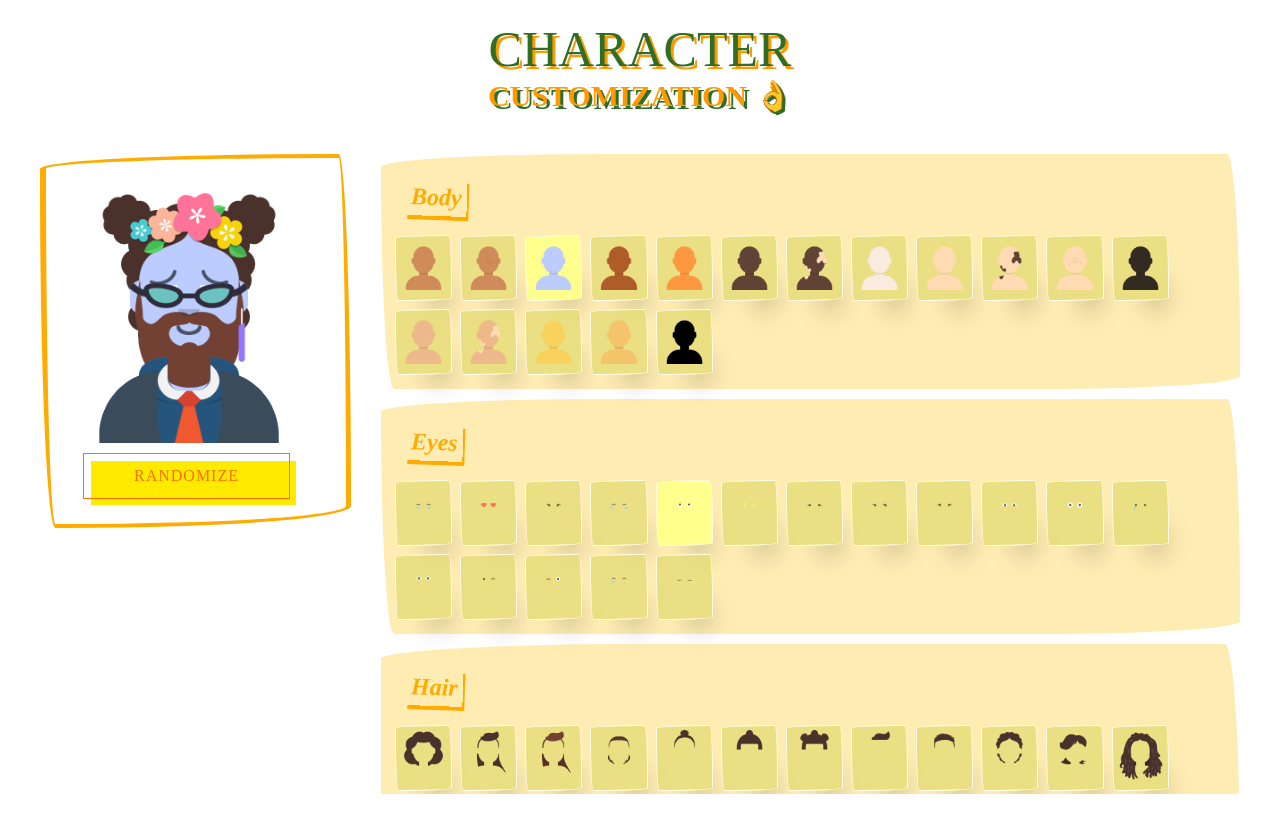
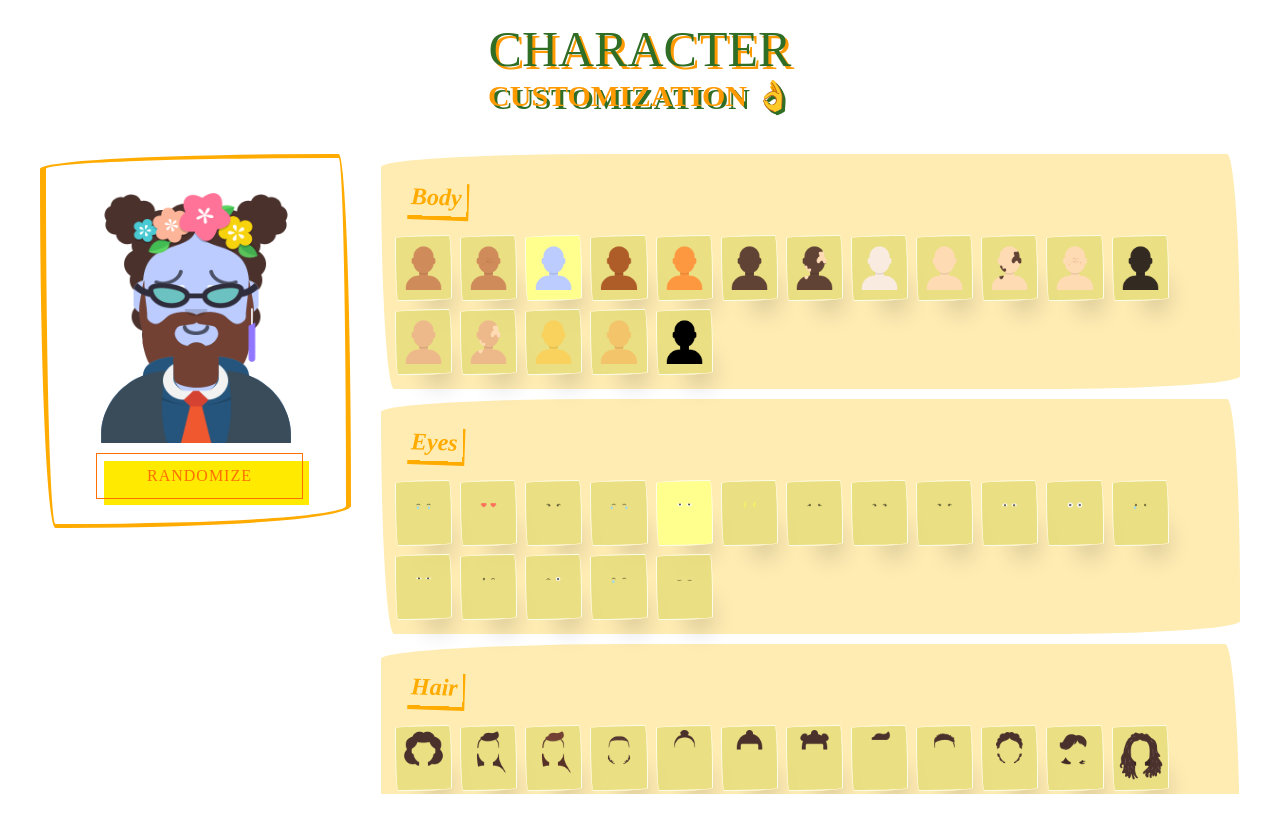
Before and after one commit to ttquyen/character-customization-app, a React (Create React App) app: page / in a window 1280 px wide. Built offline with nearby package versions, Linux system fonts and the light colour scheme; a web font is replaced by a local one.

Commit message:
:art: use `Konva` instead of `img`

```diff
--- a/package.json
+++ b/package.json
@@ -6,8 +6,10 @@
     "@testing-library/jest-dom": "^5.17.0",
     "@testing-library/react": "^13.4.0",
     "@testing-library/user-event": "^13.5.0",
+    "konva": "^9.2.0",
     "react": "^18.2.0",
     "react-dom": "^18.2.0",
+    "react-konva": "^18.2.10",
     "react-scripts": "5.0.1",
     "web-vitals": "^2.1.4"
   },
--- a/src/components/Avatar/Avatar.css
+++ b/src/components/Avatar/Avatar.css
@@ -25,7 +25,7 @@
   background-color: rgba(0, 0, 0, 0);
   font-family: "Gluten", cursive;
   color: #ff6f00;
-  margin-left: 22px;
+  margin-left: 35px;
 }
 
 .random-btn:after {
@@ -46,9 +46,6 @@
 }
 
 @media (max-width: 500px) {
-  .random-btn {
-    margin-left: 30px;
-  }
   .avatar-wrapper {
     border: none;
   }
--- a/src/components/Avatar/Avatar.js
+++ b/src/components/Avatar/Avatar.js
@@ -1,38 +1,76 @@
 import React from "react";
+import { Group, Image, Layer, Stage } from "react-konva";
 import "./Avatar.css";
 function Avatar({ selectedItems, handleRandomize }) {
+  const IMG_W = 250;
+  const IMG_H = 250;
   const accessories = ["earrings", "glasses", "hats", "neckwear"];
   const clothes = ["layer_1", "layer_2", "layer_3"];
-  let parts = [];
+
+  let imageArr = [];
   for (let i in selectedItems) {
+    let img = new window.Image();
     let tmpType = i;
     if (accessories.includes(tmpType)) {
       tmpType = `accessories\\${tmpType}`;
     } else if (clothes.includes(tmpType)) {
       tmpType = `clothes\\${tmpType}`;
     }
+    img.src = `./character/${tmpType}/${selectedItems[i] + 1}.png`;
+    imageArr.push(img);
+  }
+  const noseImg = new window.Image();
+  noseImg.src = `./character/noses/1.png`;
+  imageArr.push(noseImg);
 
-    parts.push(
-      <img
-        src={`./character/${tmpType}/${selectedItems[i] + 1}.png`}
-        alt={`${i}/${selectedItems[i]}`}
-        height={100}
-        style={{ position: "absolute", zoom: "2.5" }}
-        key={i + selectedItems[i]}
-      />
-    );
-  }
   return (
     <div>
       <div className="avatar-wrapper">
         <div className="avatar">
-          {parts}
-          <img
-            src={`./character/noses/1.png`}
-            alt="noses"
-            height={100}
-            style={{ position: "absolute", zoom: "2.5" }}
-          />
+          <Stage width={IMG_W} height={IMG_H}>
+            <Layer>
+              <Group>
+                {imageArr
+                  .filter((i, index) => index < 5)
+                  .map((i, index) => (
+                    <Image
+                      key={i + index}
+                      height={IMG_H}
+                      width={IMG_W}
+                      image={i}
+                    />
+                  ))}
+              </Group>
+            </Layer>
+            <Layer>
+              <Group>
+                {imageArr
+                  .filter((i, index) => index >= 5 && index < 10)
+                  .map((i, index) => (
+                    <Image
+                      key={i + index}
+                      height={IMG_H}
+                      width={IMG_W}
+                      image={i}
+                    />
+                  ))}
+              </Group>
+            </Layer>
+            <Layer>
+              <Group>
+                {imageArr
+                  .filter((i, index) => index >= 10)
+                  .map((i, index) => (
+                    <Image
+                      key={i + index}
+                      height={IMG_H}
+                      width={IMG_W}
+                      image={i}
+                    />
+                  ))}
+              </Group>
+            </Layer>
+          </Stage>
         </div>
         <div>
           <button className="random-btn" onClick={handleRandomize}>
```
